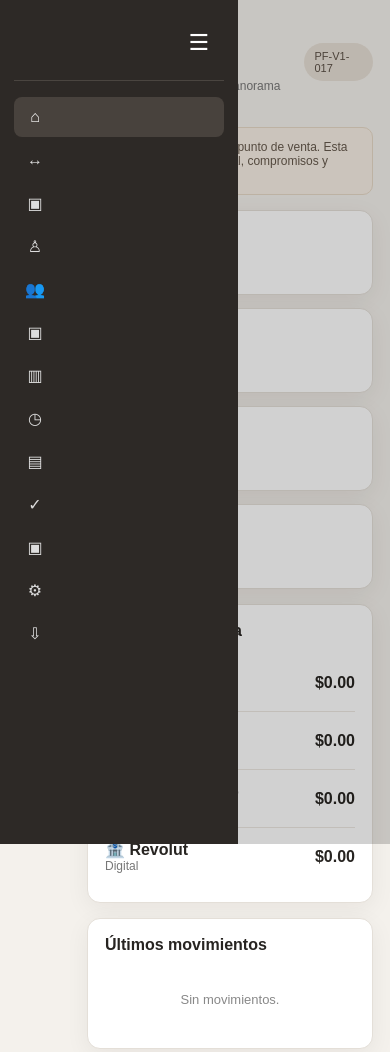
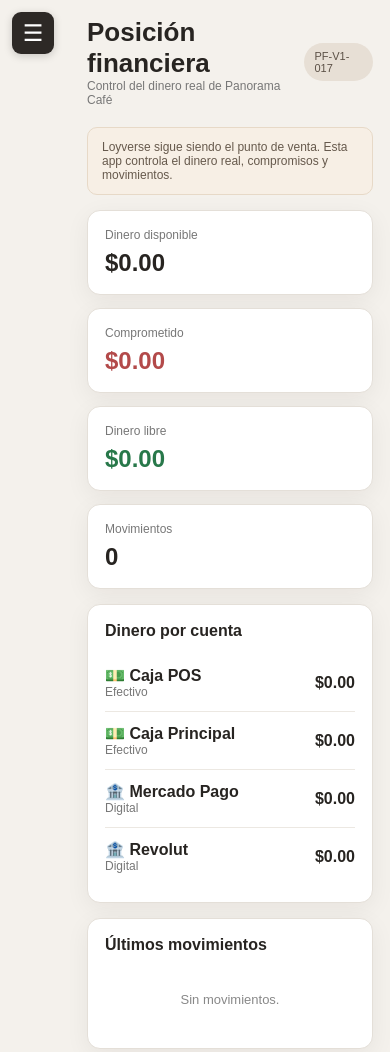
Before and after one commit to PanoramaCafe/PanoramaFinanzas, a plain HTML site: page index.html in a window 390 px wide. Drawn offline with Linux system fonts and the light colour scheme.

Commit message:
Add files via upload

```diff
--- a/index.html
+++ b/index.html
@@ -3,7 +3,7 @@
 <head>
 <meta charset="utf-8">
 <meta name="viewport" content="width=device-width,initial-scale=1">
-<title>Panorama Café — Finanzas PF-V1-034</title>
+<title>Panorama Café — Finanzas PF-V1-035</title>
 <style>
 *{box-sizing:border-box}body{margin:0;font-family:Arial,Helvetica,sans-serif;background:#f4f1ec;color:#272421}
 button,input,select,textarea{font:inherit}button{cursor:pointer}.app{display:flex;min-height:100vh}
@@ -179,10 +179,40 @@ html,body{max-width:100%;overflow-x:hidden}
   color:#fff !important;
   -webkit-text-fill-color:#fff;
 }
+
+.mobileSidebarToggle{
+  display:none;
+}
+@media(max-width:900px){
+  .mobileSidebarToggle{
+    display:flex;
+    position:fixed;
+    left:12px;
+    top:12px;
+    z-index:998;
+    width:42px;
+    height:42px;
+    align-items:center;
+    justify-content:center;
+    border:0;
+    border-radius:9px;
+    background:#2d2926;
+    color:#fff;
+    font-size:23px;
+    line-height:1;
+    box-shadow:0 2px 8px rgba(0,0,0,.18);
+    cursor:pointer;
+  }
+  .sidebar:not(.is-collapsed) ~ .mobileSidebarToggle,
+  body:has(.sidebar:not(.is-collapsed)) .mobileSidebarToggle{
+    display:none;
+  }
+}
 </style>
 </head>
 <body>
 <div class="app">
+<button type="button" class="mobileSidebarToggle" id="mobileSidebarToggle" aria-label="Abrir barra lateral" title="Abrir barra lateral">☰</button>
 <div id="sidebarOverlay" class="sidebarOverlay"></div>
 <aside class="sidebar" id="appSidebar">
   <div class="brand">
@@ -1559,21 +1589,35 @@ document.getElementById('filterMoves')?.addEventListener('change',renderMoves);
 
 const sidebar=document.getElementById('appSidebar');
 const sidebarToggle=document.getElementById('sidebarToggle');
+const mobileSidebarToggle=document.getElementById('mobileSidebarToggle');
 const sidebarOverlay=document.getElementById('sidebarOverlay');
-if(sidebar&&sidebarToggle){
+if(sidebar){
   const isMobile=()=>window.matchMedia('(max-width:900px)').matches;
   const setSidebar=(collapsed)=>{
     sidebar.classList.toggle('is-collapsed',collapsed);
-    sidebarToggle.innerHTML='<span class="hamburger">☰</span>';
-    sidebarToggle.setAttribute('aria-label',collapsed?'Abrir barra lateral':'Cerrar barra lateral');
-    sidebarToggle.title=collapsed?'Abrir barra lateral':'Cerrar barra lateral';
+    const label=collapsed?'Abrir barra lateral':'Cerrar barra lateral';
+    if(sidebarToggle){
+      sidebarToggle.innerHTML='<span class="hamburger">☰</span>';
+      sidebarToggle.setAttribute('aria-label',label);
+      sidebarToggle.title=label;
+    }
+    if(mobileSidebarToggle){
+      mobileSidebarToggle.style.display=isMobile()&&collapsed?'flex':'none';
+      mobileSidebarToggle.setAttribute('aria-label','Abrir barra lateral');
+      mobileSidebarToggle.title='Abrir barra lateral';
+    }
     if(sidebarOverlay)sidebarOverlay.classList.toggle('show',isMobile()&&!collapsed);
     if(!isMobile())localStorage.setItem('panorama_sidebar_collapsed',collapsed?'1':'0');
   };
-  setSidebar(!isMobile()&&localStorage.getItem('panorama_sidebar_collapsed')==='1');
-  sidebarToggle.addEventListener('click',()=>setSidebar(!sidebar.classList.contains('is-collapsed')));
+  const initialCollapsed=isMobile()?true:localStorage.getItem('panorama_sidebar_collapsed')==='1';
+  setSidebar(initialCollapsed);
+  sidebarToggle?.addEventListener('click',()=>setSidebar(!sidebar.classList.contains('is-collapsed')));
+  mobileSidebarToggle?.addEventListener('click',()=>setSidebar(false));
   sidebarOverlay?.addEventListener('click',()=>{if(isMobile())setSidebar(true)});
-  window.addEventListener('resize',()=>setSidebar(isMobile()?true:localStorage.getItem('panorama_sidebar_collapsed')==='1'));
+  window.addEventListener('resize',()=>{
+    if(isMobile()) setSidebar(true);
+    else setSidebar(localStorage.getItem('panorama_sidebar_collapsed')==='1');
+  });
 }
 })();
 </script>
--- a/service-worker.js
+++ b/service-worker.js
@@ -1 +1 @@
-const CACHE="panorama-finanzas-v17";const ASSETS=["./","./index.html","./manifest.json"];self.addEventListener("install",e=>{e.waitUntil(caches.open(CACHE).then(c=>c.addAll(ASSETS)));self.skipWaiting()});self.addEventListener("activate",e=>{e.waitUntil(caches.keys().then(k=>Promise.all(k.filter(x=>x!==CACHE).map(x=>caches.delete(x)))));self.clients.claim()});self.addEventListener("fetch",e=>{if(e.request.method==="GET")e.respondWith(caches.match(e.request).then(c=>c||fetch(e.request)))})
+const CACHE="panorama-finanzas-v18";const ASSETS=["./","./index.html","./manifest.json"];self.addEventListener("install",e=>{e.waitUntil(caches.open(CACHE).then(c=>c.addAll(ASSETS)));self.skipWaiting()});self.addEventListener("activate",e=>{e.waitUntil(caches.keys().then(k=>Promise.all(k.filter(x=>x!==CACHE).map(x=>caches.delete(x)))));self.clients.claim()});self.addEventListener("fetch",e=>{if(e.request.method==="GET")e.respondWith(caches.match(e.request).then(c=>c||fetch(e.request)))})
```
